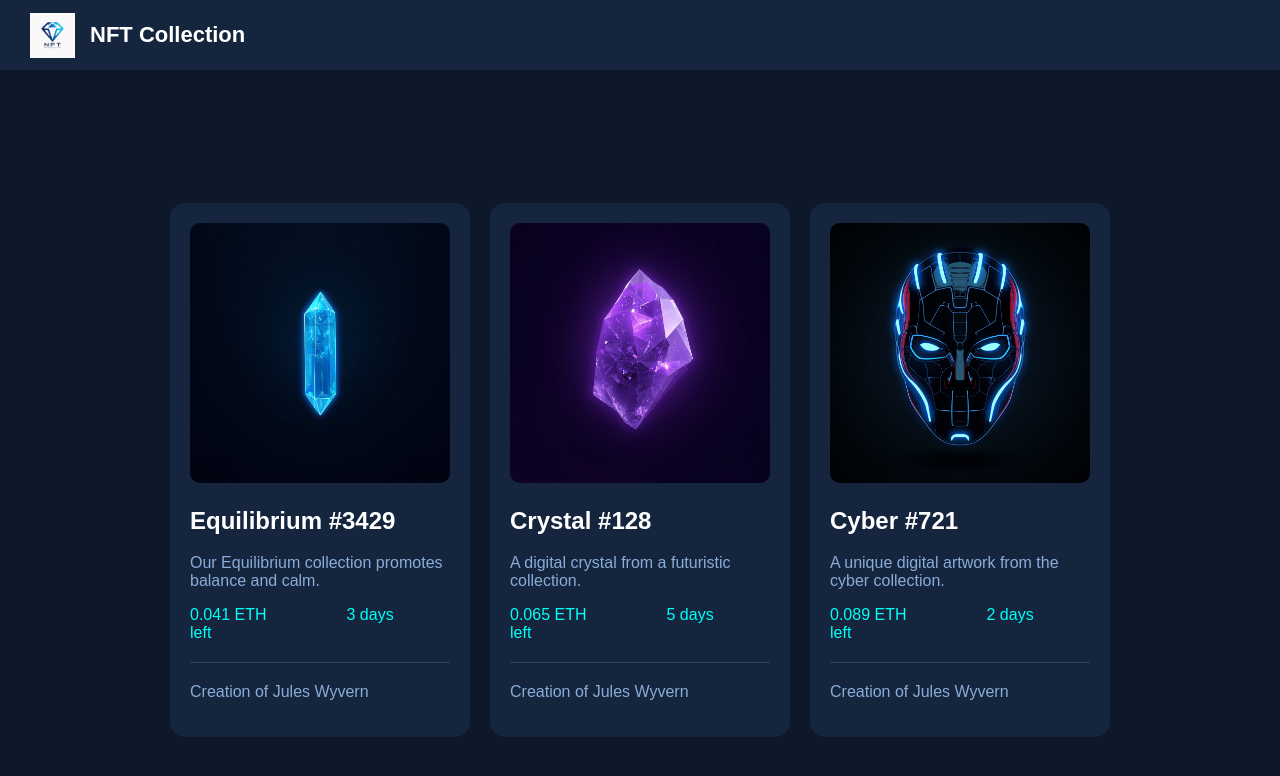
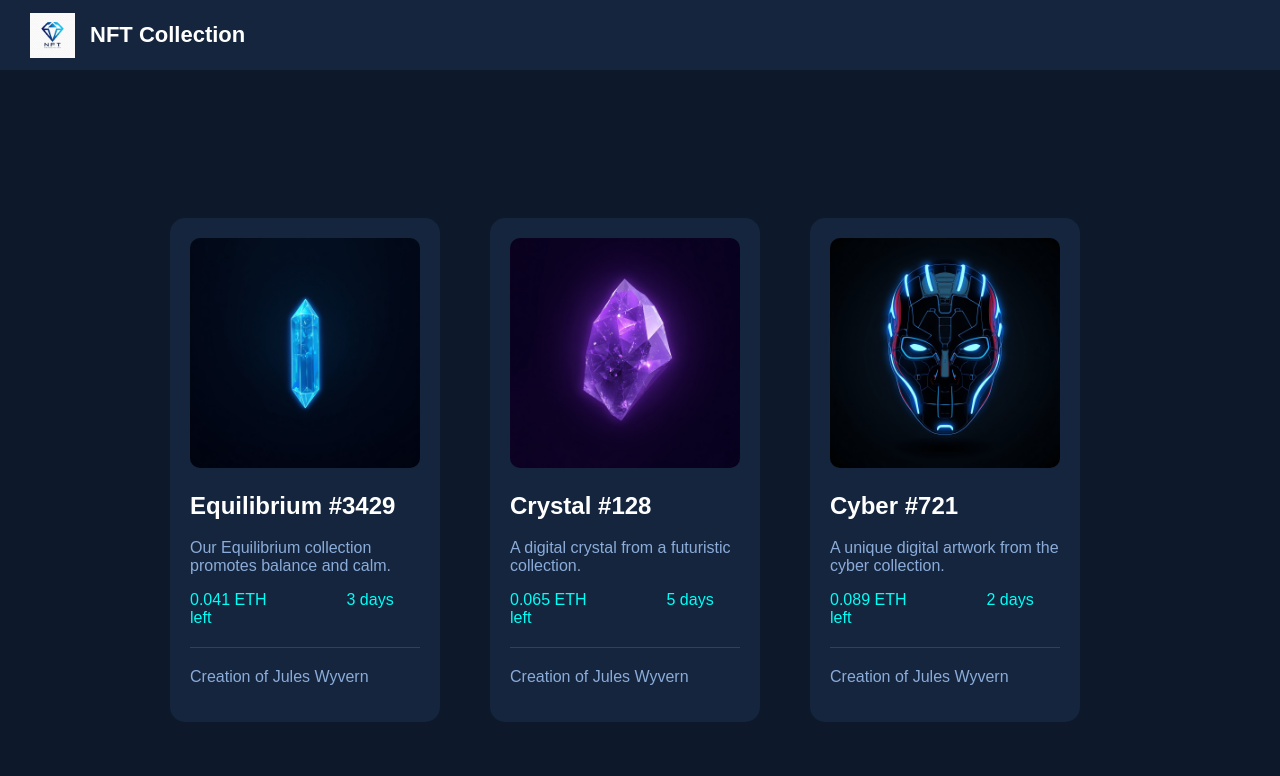
Before and after one commit to Tiago12345-ultra/projeto-fabio, a React (Vite) app: page / in a window 1280 px wide. Shown: the top 776 px of the page. Built offline with nearby package versions, Linux system fonts and the light colour scheme.

Commit message:
Restore card entrance animation

```diff
--- a/package.json
+++ b/package.json
@@ -7,7 +7,8 @@
     "dev": "vite",
     "build": "vite build",
     "lint": "eslint .",
-    "preview": "vite preview"
+    "preview": "vite preview",
+    "deploy": "gh-pages -d dist"
   },
   "dependencies": {
     "animate.css": "^4.1.1",
@@ -22,6 +23,7 @@
     "eslint": "^10.10.0",
     "eslint-plugin-react-hooks": "^7.1.1",
     "eslint-plugin-react-refresh": "^0.5.6",
+    "gh-pages": "^6.3.0",
     "globals": "^17.12.0",
     "vite": "^8.3.0"
   }
--- a/src/components/CardList.jsx
+++ b/src/components/CardList.jsx
@@ -4,7 +4,7 @@ function CardList() {
   return (
     <div className="card-list">
       <NFTCard
-        image="/nft-image.jpg"
+        image="./nft-image.jpg"
         name="Equilibrium #3429"
         description="Our Equilibrium collection promotes balance and calm."
         price="0.041 ETH"
@@ -12,7 +12,7 @@ function CardList() {
       />
 
       <NFTCard
-        image="/nft-image2.jpg"
+        image="./nft-image2.jpg"
         name="Crystal #128"
         description="A digital crystal from a futuristic collection."
         price="0.065 ETH"
@@ -20,7 +20,7 @@ function CardList() {
       />
 
       <NFTCard
-        image="/nft-image3.jpg"
+        image="./nft-image3.jpg"
         name="Cyber #721"
         description="A unique digital artwork from the cyber collection."
         price="0.089 ETH"
--- a/src/components/Header.jsx
+++ b/src/components/Header.jsx
@@ -1,7 +1,7 @@
 function Header() {
   return (
     <header>
-      <img src="/logo.png" alt="Logo" />
+      <img src="./logo.png" alt="Logo" />
       <h1>NFT Collection</h1>
     </header>
   )
--- a/src/components/NFTCard.jsx
+++ b/src/components/NFTCard.jsx
@@ -1,5 +1,6 @@
 function NFTCard({ image, name, description, price, time }) {
   return (
+    <div className="animate__animated animate__fadeInUp">
       <div className="card">
         <img src={image} alt={name} />
 
@@ -16,6 +17,7 @@ function NFTCard({ image, name, description, price, time }) {
 
         <p>Creation of Jules Wyvern</p>
       </div>
+    </div>
   )
 }
 
--- a/vite.config.js
+++ b/vite.config.js
@@ -1,7 +1,7 @@
+import { defineConfig } from 'vite'
 import react from '@vitejs/plugin-react'
-import { defineConfig } from 'vite'
 
-// https://vite.dev/config/
 export default defineConfig({
   plugins: [react()],
+  base: '/projeto-fabio/',
 })
```
Also changed, not shown: 1 other file (tests, documents, lock files or other folders). Lines whose indentation alone changed are shown as unchanged.
